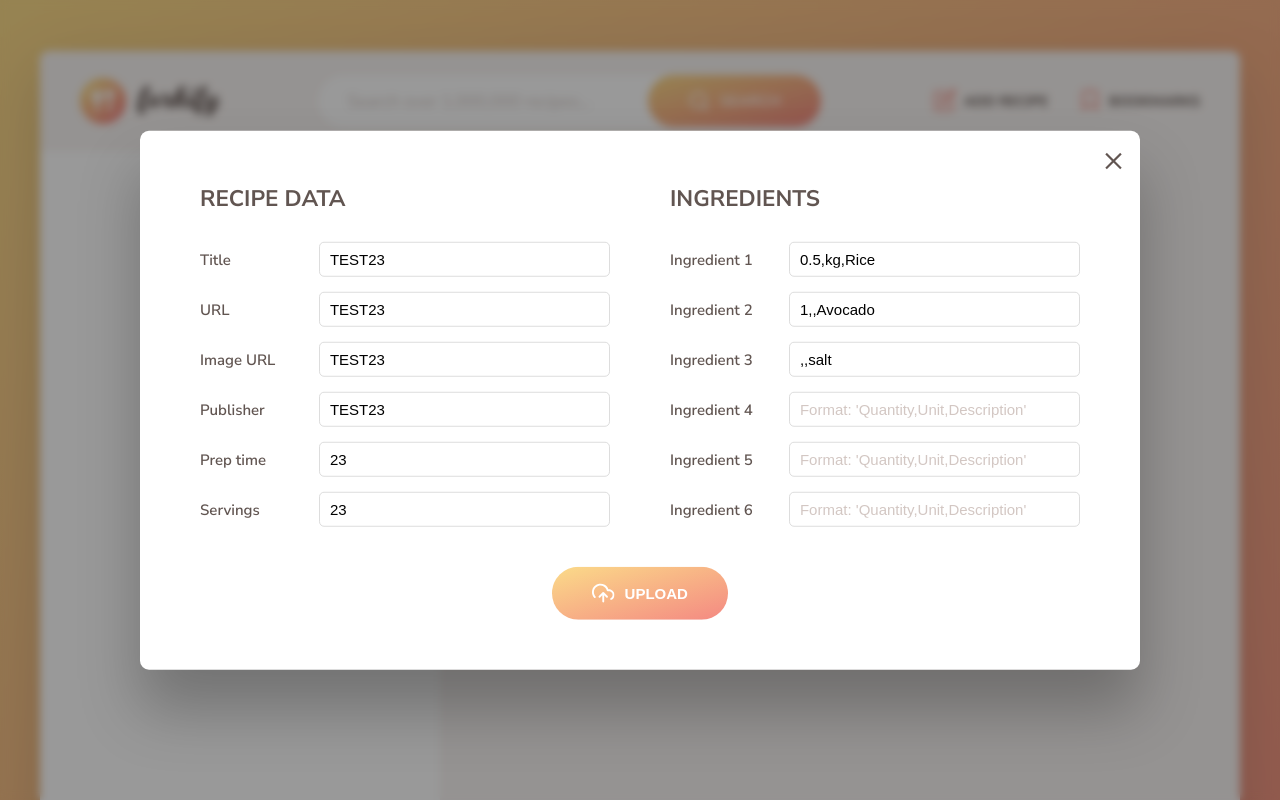
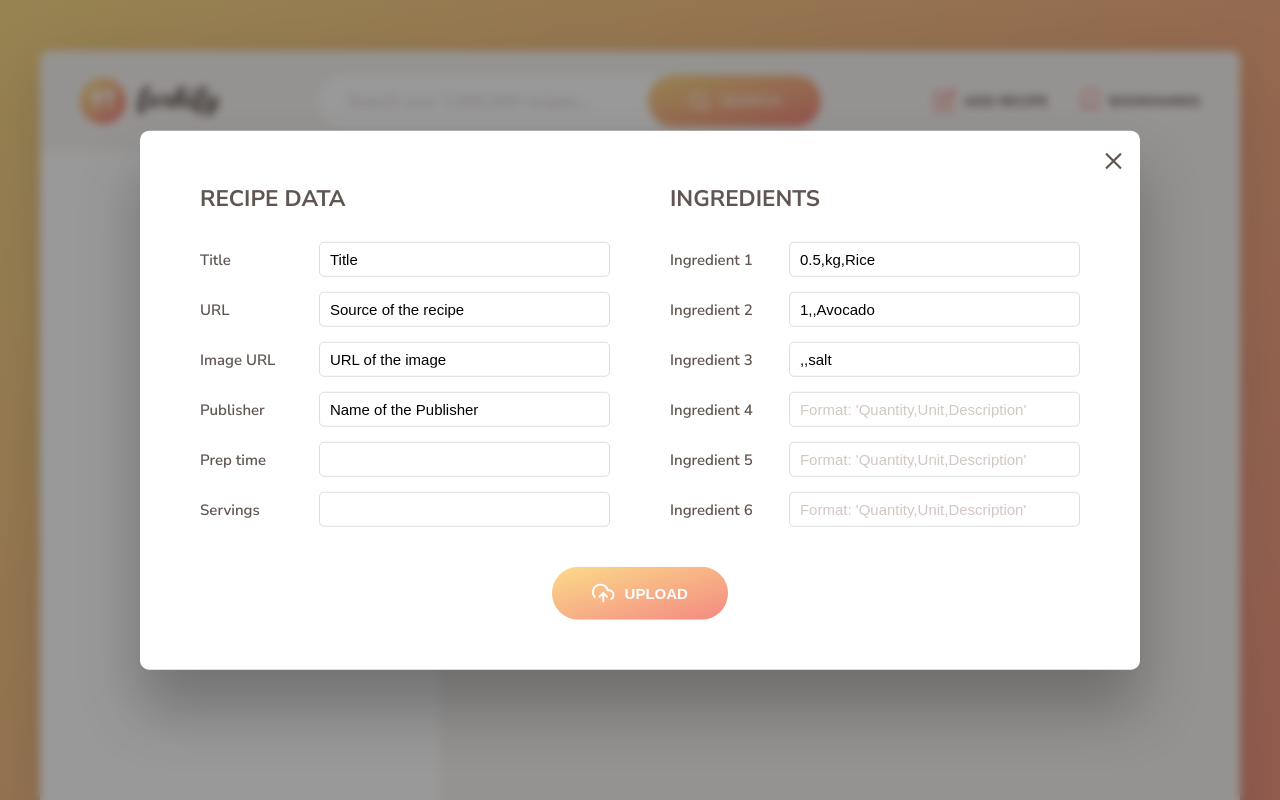
Before and after one commit to pratheeksha6/Javascript-RecipeFinder, a website built with Parcel: page index.html in a window 1280 px wide. Both pictures are taken after a click on the button "ADD RECIPE". Shown: the top 800 px of the page. Built offline with nearby package versions, Linux system fonts and the light colour scheme.

Commit message:
recipe form updated

```diff
--- a/index.html
+++ b/index.html
@@ -255,17 +255,32 @@
         <div class="upload__column">
           <h3 class="upload__heading">Recipe data</h3>
           <label>Title</label>
-          <input value="TEST23" required name="title" type="text" />
+          <input value="Title" required name="title" type="text" />
           <label>URL</label>
-          <input value="TEST23" required name="sourceUrl" type="text" />
+          <input
+            value="Source of the recipe"
+            required
+            name="sourceUrl"
+            type="text"
+          />
           <label>Image URL</label>
-          <input value="TEST23" required name="image" type="text" />
+          <input value="URL of the image" required name="image" type="text" />
           <label>Publisher</label>
-          <input value="TEST23" required name="publisher" type="text" />
+          <input
+            value="Name of the Publisher"
+            required
+            name="publisher"
+            type="text"
+          />
           <label>Prep time</label>
-          <input value="23" required name="cookingTime" type="number" />
+          <input value="Prep time" required name="cookingTime" type="number" />
           <label>Servings</label>
-          <input value="23" required name="servings" type="number" />
+          <input
+            value="No. of Servings"
+            required
+            name="servings"
+            type="number"
+          />
         </div>
 
         <div class="upload__column">
```
